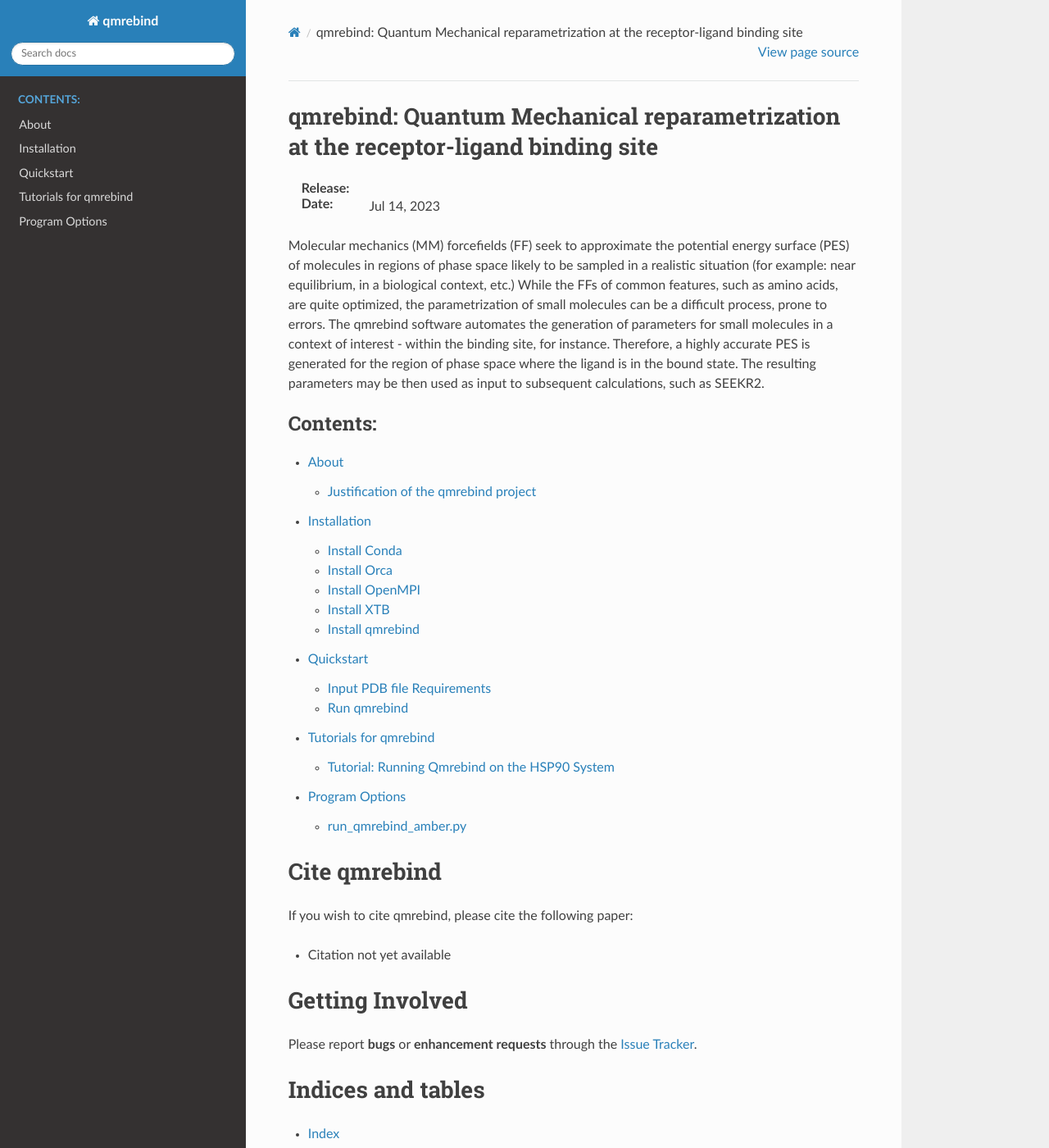
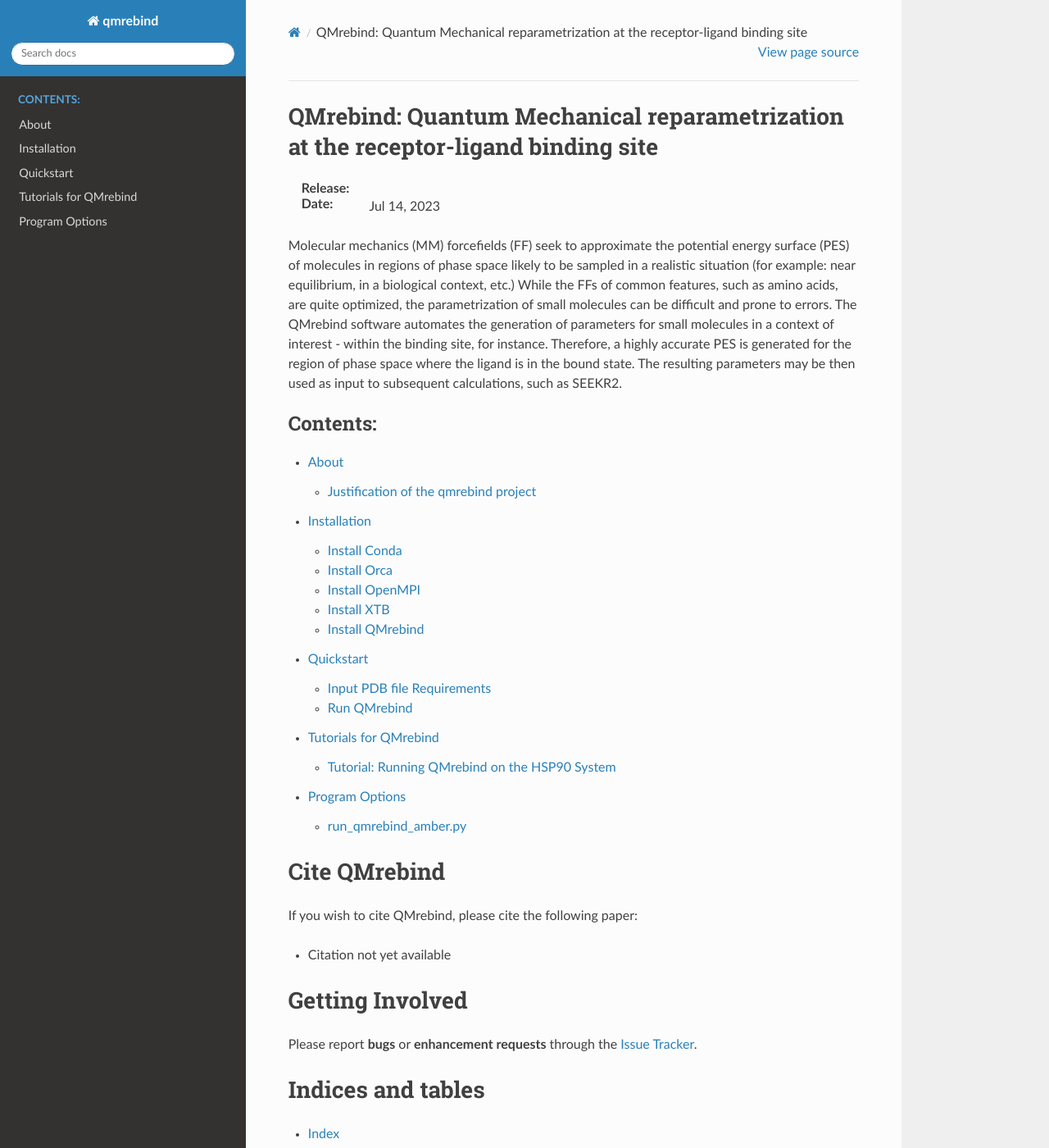
Before and after one commit to anandojha/qmrebind, a Sphinx documentation site: the page built from docs/index.rst, in a window 1280 px wide and 1400 px high. Shown: the whole window at 82% size. Built offline with Sphinx 7.4.7 and the Read the Docs theme 2.0.0, drawn with Linux system fonts in a browser that asks for light colours.

```diff
--- a/docs/index.rst
+++ b/docs/index.rst
@@ -1,4 +1,4 @@
-qmrebind: Quantum Mechanical reparametrization at the receptor-ligand binding site
+QMrebind: Quantum Mechanical reparametrization at the receptor-ligand binding site
 ==================================================================================
 
 :Release: |release|
@@ -8,8 +8,8 @@ Molecular mechanics (MM) forcefields (FF) seek to approximate the potential
 energy surface (PES) of molecules in regions of phase space likely to be sampled
 in a realistic situation (for example: near equilibrium, in a biological
 context, etc.) While the FFs of common features, such as amino acids, are
-quite optimized, the parametrization of small molecules can be a difficult
-process, prone to errors. The qmrebind software automates the generation of
+quite optimized, the parametrization of small molecules can be difficult and
+prone to errors. The QMrebind software automates the generation of
 parameters for small molecules in a context of interest - within the binding
 site, for instance. Therefore, a highly accurate PES is generated for the
 region of phase space where the ligand is in the bound state. The resulting
@@ -26,10 +26,10 @@ SEEKR2.
    tutorial
    program_options
 
-Cite qmrebind
+Cite QMrebind
 =============
 
-If you wish to cite qmrebind, please cite the following paper:
+If you wish to cite QMrebind, please cite the following paper:
 
 * Citation not yet available
 
--- a/docs/tutorial.rst
+++ b/docs/tutorial.rst
@@ -1,7 +1,7 @@
-Tutorials for qmrebind
+Tutorials for QMrebind
 ======================
 
-Follow these tutorials to learn how to use qmrebind.
+Follow these tutorials to learn how to use QMrebind.
 
 It is assumed that you have completed the installation and tests outlined in the
 :doc:`Installation<installation>` documentation.
```
Also changed, not shown: docs/installation.rst (+4 -4 lines), docs/quickstart.rst (+5 -5 lines), docs/tutorial1_hsp90.rst (+23 -5 lines), 5 other files.
